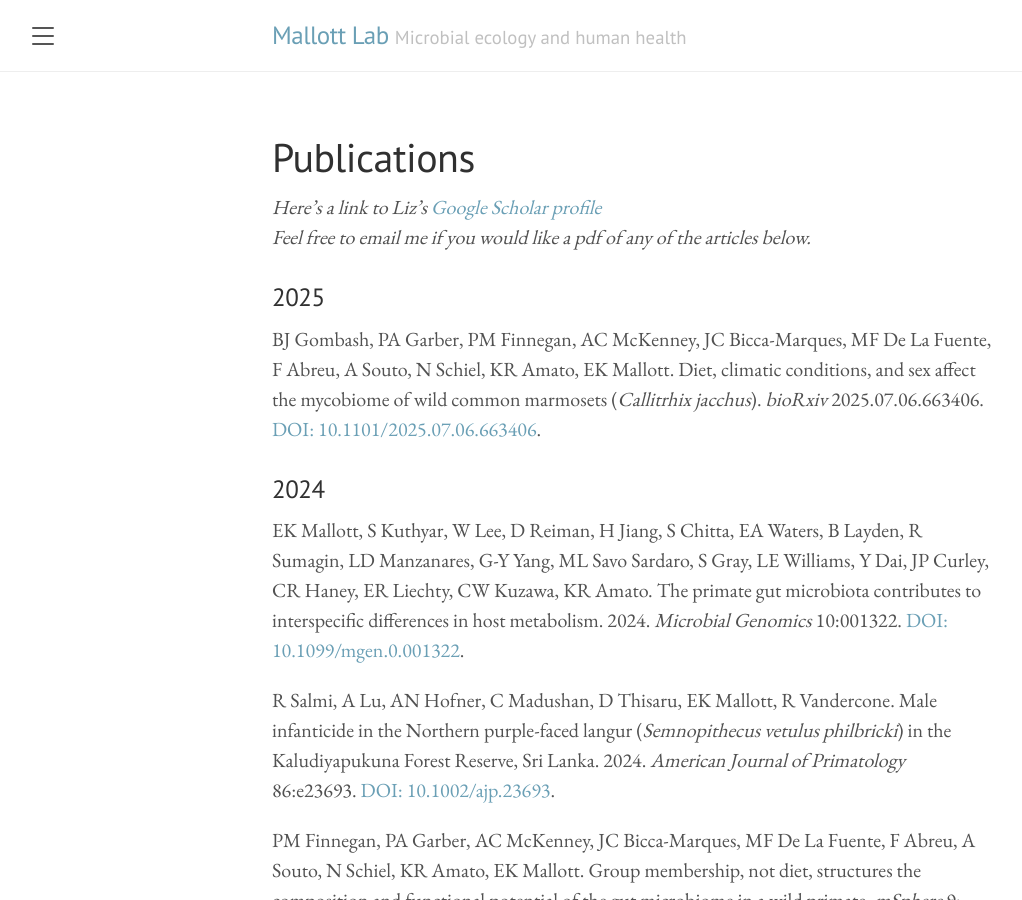
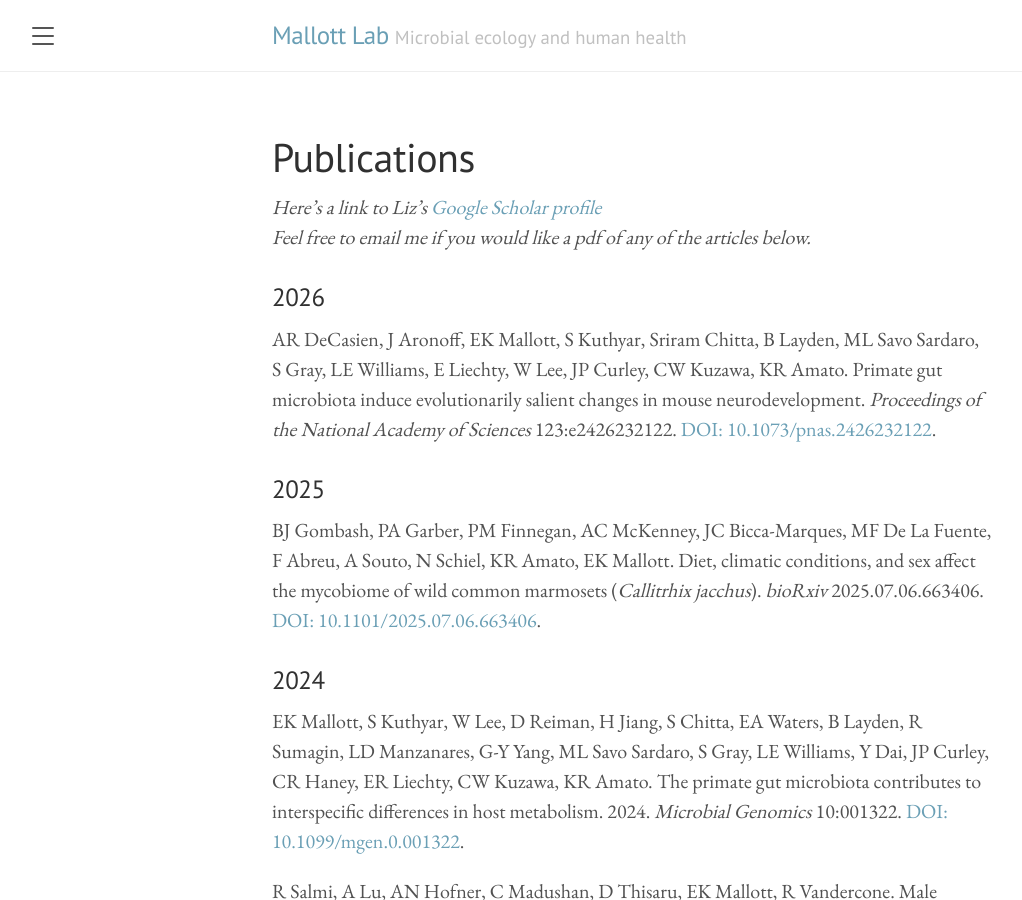
Before and after one commit to Mallott-Lab/Mallott-Lab.github.io, a Jekyll site: the page built from publications.md, in a window 1280 px wide and 900 px high. Shown: the whole window, without its empty margins (8-1030 px from the left). Built offline with Jekyll 4.4.1, drawn with Linux system fonts in a browser that asks for light colours.

Commit message:
Update publications.md

```diff
--- a/publications.md
+++ b/publications.md
@@ -4,6 +4,9 @@ title: Publications
 ---
 *Here's a link to Liz's [Google Scholar profile](https://scholar.google.com/citations?user=lfXDRVcAAAAJ&hl=en)*
 *Feel free to email me if you would like a pdf of any of the articles below.*
+
+### 2026
+AR DeCasien, J Aronoff, EK Mallott, S Kuthyar, Sriram Chitta, B Layden, ML Savo Sardaro, S Gray, LE Williams, E Liechty, W Lee, JP Curley, CW Kuzawa, KR Amato. Primate gut microbiota induce evolutionarily salient changes in mouse neurodevelopment. *Proceedings of the National Academy of Sciences* 123:e2426232122. [DOI: 10.1073/pnas.2426232122](https:doi.org/10.1073/pnas.2426232122).
 
 ### 2025
 BJ Gombash, PA Garber, PM Finnegan, AC McKenney, JC Bicca-Marques, MF De La Fuente, F Abreu, A Souto, N Schiel, KR Amato, EK Mallott. Diet, climatic conditions, and sex affect the mycobiome of wild common marmosets (*Callitrhix jacchus*). *bioRxiv* 2025.07.06.663406. [DOI: 10.1101/2025.07.06.663406](https://doi.org/10.1101/2025.07.06.663406).
```
